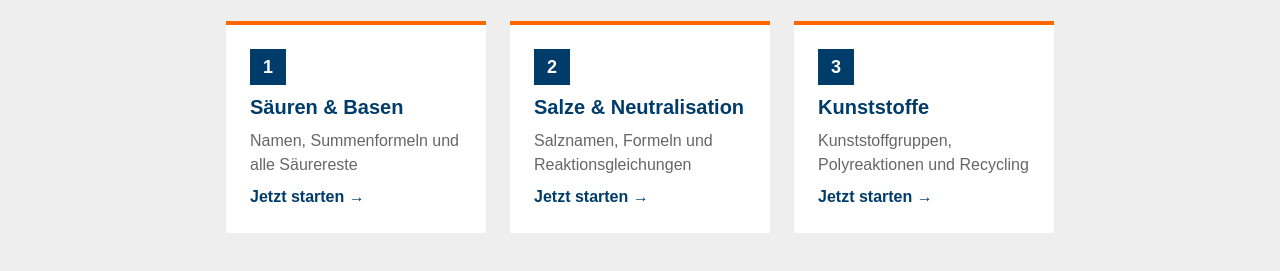
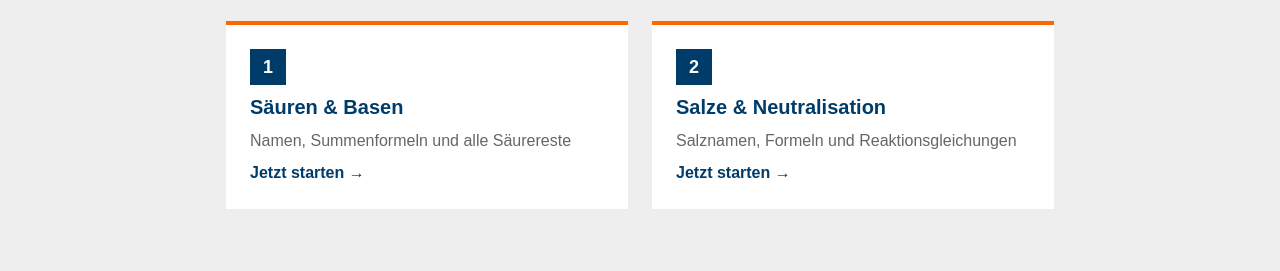
Before and after one commit to StefanSchieben/Saeuren-Basen-Trainer, a plain HTML site: page index.html in a window 1280 px wide. Shown: the part 283-554 px from the top of the page. Drawn offline with Linux system fonts and the light colour scheme.

Commit message:
Comment out Kunststoffe card in index.html
Comment out the link to the Kunststoffe section.

```diff
--- a/index.html
+++ b/index.html
@@ -41,7 +41,8 @@ b{font-size:20px;line-height:28px;color:var(--igs-blau)}
   <div class="grid">
     <a class="card" href="saeuren-basen.html"><span class="num">1</span><b>Säuren &amp; Basen</b><span class="d">Namen, Summenformeln und alle Säurereste</span><span class="more">Jetzt starten →</span></a>
     <a class="card" href="salze.html"><span class="num">2</span><b>Salze &amp; Neutralisation</b><span class="d">Salznamen, Formeln und Reaktionsgleichungen</span><span class="more">Jetzt starten →</span></a>
-    <a class="card" href="kunststoffe.html"><span class="num">3</span><b>Kunststoffe</b><span class="d">Kunststoffgruppen, Polyreaktionen und Recycling</span><span class="more">Jetzt starten →</span></a>
+  <!--  <a class="card" href="kunststoffe.html"><span class="num">3</span><b>Kunststoffe</b><span class="d">Kunststoffgruppen, Polyreaktionen und Recycling</span><span class="more">Jetzt starten →</span></a>
+  -->
   </div>
 </main>
 </body>
```
